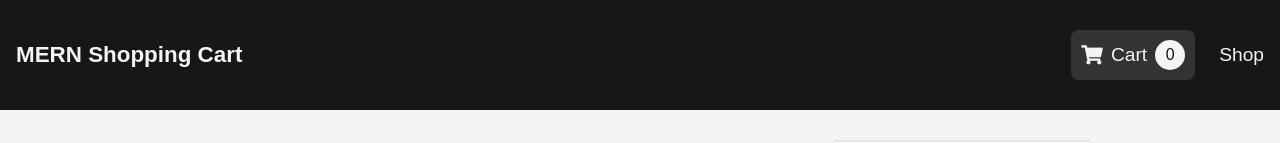
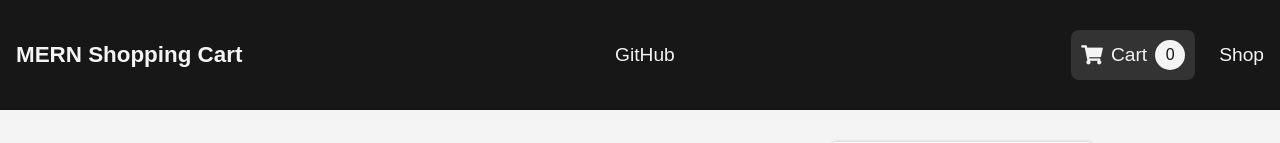
Before and after one commit to Deteerm/mern-shopping-cart, a React (Create React App) app in the folder frontend/: page /cart in a window 1280 px wide. Shown: the top 143 px of the page. Built offline with nearby package versions, Linux system fonts and the light colour scheme.

Commit message:
added link to git repo

```diff
--- a/frontend/src/components/Navbar.css
+++ b/frontend/src/components/Navbar.css
@@ -25,12 +25,17 @@
   padding-left: 1.5rem;
 }
 
-.navbar__links > li > a {
+.navbar__links > li > a,
+.navbar__github {
   text-decoration: none;
   color: #f4f4f4;
   font-size: 1.2rem;
   display: flex;
   align-items: center;
+}
+
+.navbar__github:hover {
+  color: #dd219e;
 }
 
 .navbar__links > li > a > span {
--- a/frontend/src/components/Navbar.js
+++ b/frontend/src/components/Navbar.js
@@ -16,7 +16,12 @@ const Navbar = ({ click }) => {
       <div className="navbar_logo">
         <h2>MERN Shopping Cart</h2>
       </div>
-
+      <a
+        className="navbar__github"
+        href="https://github.com/Deteerm/mern-shopping-cart"
+      >
+        GitHub
+      </a>
       <ul className="navbar__links">
         <li>
           <Link to="/cart" className="cart__link">
```
